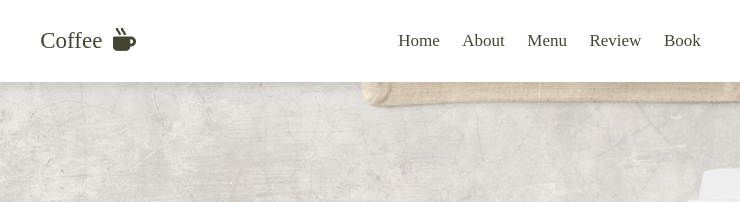
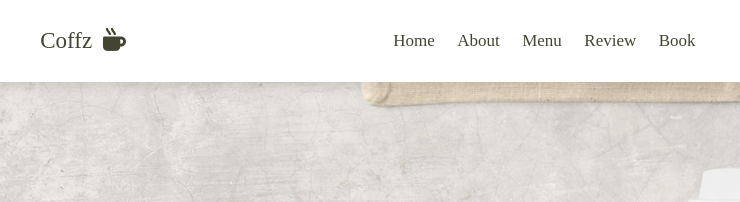
Before and after one commit to Xezz21/coffz, a plain HTML site: page index.html in a window 1280 px wide. Shown: the top 202 px of the page, 75-815 px from the left. Drawn offline with nearby package versions, Linux system fonts and the light colour scheme.

Commit message:
Update index.html

```diff
--- a/index.html
+++ b/index.html
@@ -5,7 +5,7 @@
     <meta charset="UTF-8">
     <meta http-equiv="X-UA-Compatible" content="IE=edge">
     <meta name="viewport" content="width=device-width, initial-scale=1.0">
-    <title>Coffee</title>
+    <title>Coffz</title>
 
     <link rel="stylesheet" href="https://unpkg.com/swiper@7/swiper-bundle.min.css" />
 
@@ -22,7 +22,7 @@
     <header class="header">
         <div id="menu-btn" class="fas fa-bars"></div>
 
-        <a href="#" class="logo">coffee <i class="fas fa-mug-hot"></i></a>
+        <a href="#" class="logo">coffz <i class="fas fa-mug-hot"></i></a>
 
         <nav class="navbar">
             <a href="#home">home</a>
```
